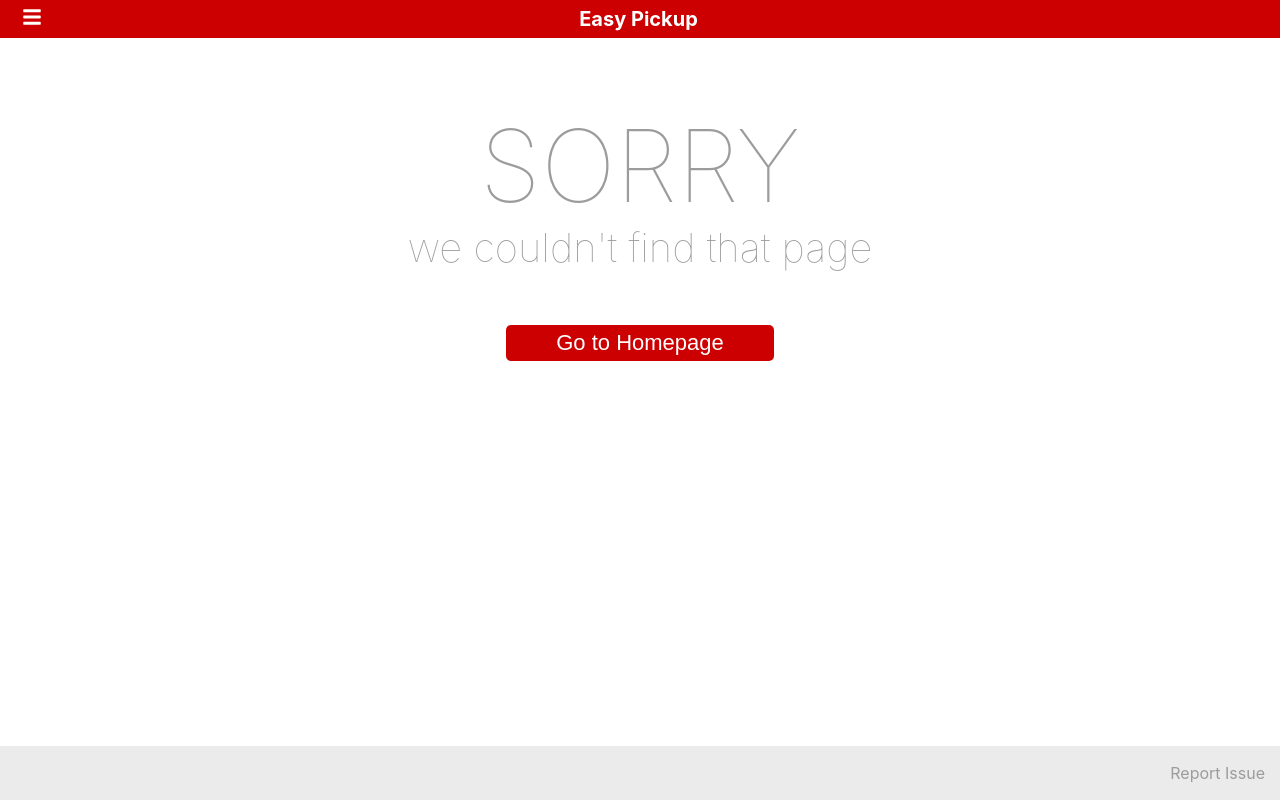
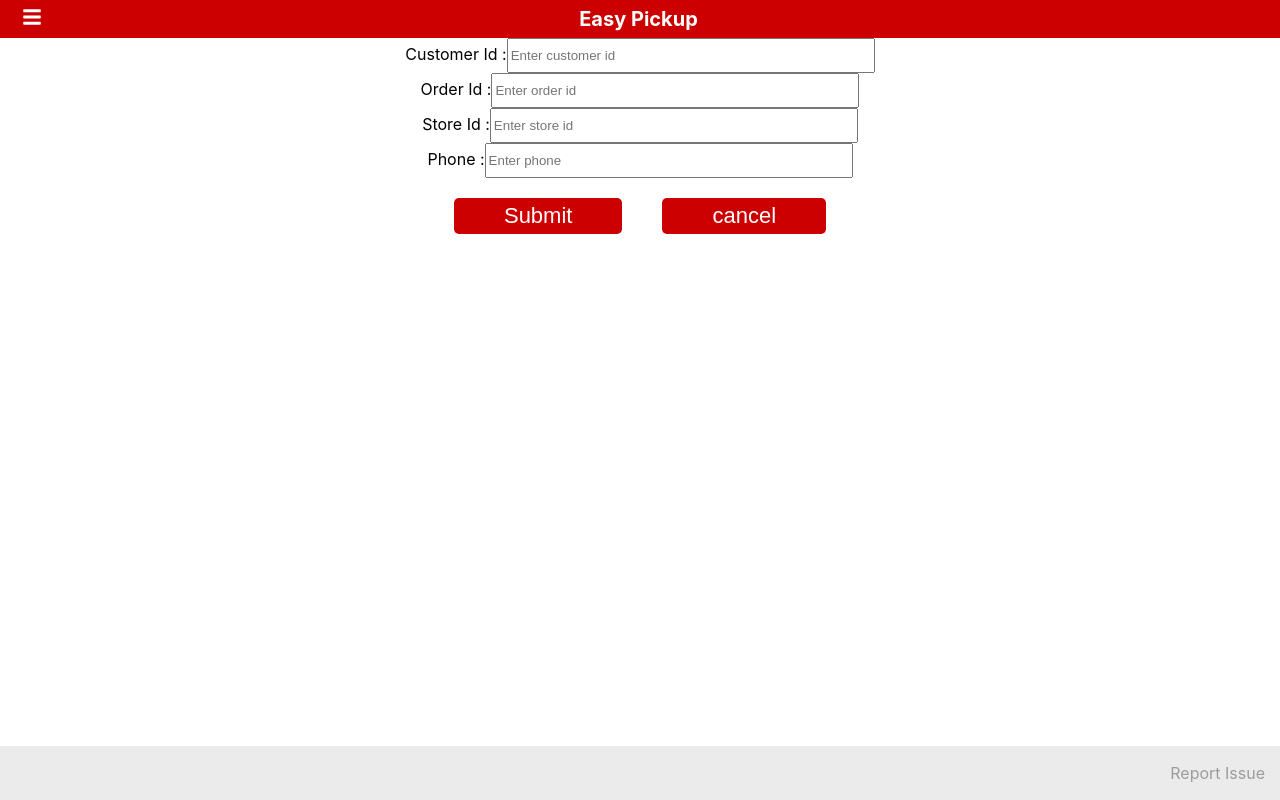
Before and after one commit to MNishita/pick-up-elevator, a React (Create React App) app: page /post in a window 1280 px wide. Built offline with nearby package versions, Linux system fonts and the light colour scheme; no server answers; a web font is replaced by a local one.

Commit message:
get request

```diff
--- a/package.json
+++ b/package.json
@@ -10,6 +10,8 @@
     "@testing-library/user-event": "^13.5.0",
     "axios": "^0.27.2",
     "babel-plugin-macros": "^3.1.0",
+    "cors": "^2.8.5",
+    "http-proxy-middleware": "^2.0.6",
     "json-server": "^0.17.0",
     "qrcode.react": "^3.1.0",
     "react": "^18.2.0",
--- a/src/App.js
+++ b/src/App.js
@@ -5,9 +5,9 @@ import Header from './components/header';
 import Footer from './components/bottombar';
 import Homepage from './pages/main/homepage';
 import Order from './pages/orders/orders';
-import OrderDetails from './pages/orderdetails/order-details';
 import PageNotFound from './pages/404';
 import QRgererator from './pages/QRdetails/Qr';
+import AddOrder from './services/postOrders'
 
 import { QueryClientProvider, QueryClient ,useMutation,useQueryClient,
   useQuery} from '@tanstack/react-query'
@@ -18,16 +18,16 @@ const queryClient = new QueryClient()
 function App() {
   return (
     <QueryClientProvider client={queryClient}>
-      {/* <Todos /> */}
+
       <div className="App">
         <Header />
         <Router>
           <Routes>
             <Route path='/' element={<Homepage />} />
             <Route path='/homepage' element={<Homepage />} />
-            <Route path='/orders' element={<Order />} />
-            <Route path='/orders/:orderId' element={<OrderDetails />} />
+            <Route path='/order' element={<Order />} />
             <Route path='/qr' element={<QRgererator />} />
+            <Route path='/post' element={<AddOrder />}/>
             <Route path='/*' element={<PageNotFound />} />
           </Routes>
         </Router>
--- a/src/index.js
+++ b/src/index.js
@@ -7,7 +7,7 @@ import reportWebVitals from './reportWebVitals';
 const root = ReactDOM.createRoot(document.getElementById('root'));
 root.render(
   <React.StrictMode>
-    <App />
+      <App />
   </React.StrictMode>
 );
 
--- a/src/pages/main/homepage.css
+++ b/src/pages/main/homepage.css
@@ -27,6 +27,26 @@
     font-size: medium;
 }
 
+.alert{
+    padding: 20px;
+    background-color: aqua;
+    color:#f6f6f6;
+    opacity:1;
+    transition:opacity 0.6s;
+    margin-bottom: 15px;
+}
+
+.closebtn{
+    margin-left:15px;
+    color:white;
+    font-weight: bold;
+    float:right;
+    font-size:22px;
+    line-height:20px;
+    cursor: pointer;
+    transition:0.3s;
+
+}
 @media screen and (max-width:570px) {
     .main-container {
         margin: 0px 10px;
--- a/src/pages/main/homepage.js
+++ b/src/pages/main/homepage.js
@@ -21,18 +21,17 @@ function Homepage() {
                                 {/* <option value="email">email</option>
                                 <option value="phone">phone no</option>
                                 <option selected value="user_id">user id</option> */}
-                                <option value="order_id">order id</option>
+                                <option value="customer_id">customer id</option>
                             </select>
                         </label>
                         <input type="text" name="text" value={id} className="form-text" onChange={(e)=> setId(e.target.value)}/>
                     </div>
                     <span>
-                        <button  disabled={!id} onClick={()=>{
+                        <button  type='submit' disabled={!id} onClick={()=>{
                             if(parseInt(Number(id))==id && !isNaN(parseInt(id,10)))
-                                navigate("/orders")
-                            else
-                            navigate("/error")
+                                 navigate("/order")
                         }}>
+
                             Search
                         </button>
                     </span>
--- a/src/pages/orderdetails/order-details.js
+++ /dev/null
@@ -1,14 +0,0 @@
-import React from "react";
-import {useLocation} from "react-router-dom";
-
-function OrderDetails() {
-    const location = useLocation();
-    return(
-        <div>
-            <h2>
-                Welcome {location.pathname}
-            </h2>
-        </div>
-    )
-}
-export default OrderDetails
--- a/src/pages/orders/orders.js
+++ b/src/pages/orders/orders.js
@@ -9,10 +9,10 @@ import { getOrders } from '../../services/getOrders/index'
 
 function Order() {
     let navigate = useNavigate();
-    const { isLoading, data, isError, error } = useQuery(['orders'], getOrders)
+    const { isLoading, data, isError, error } = useQuery(['users'], async()=>await getOrders(300));
 
     console.log("debug", isLoading)
-    console.log(data)
+    console.log("data",data)
 
     console.log(error, isError)
 
@@ -30,19 +30,19 @@ function Order() {
                             <section className="details">
                                 <div className="section-1">
                                     <div className="image">
-                                        <img src={Image} alt="{order.title}" height={140} width={140}></img>
+                                        <img src={Image} alt="" height={140} width={140}></img>
                                     </div>
                                     <div className="left">
-                                        <span>{order.title}</span><br></br>
-                                        <span>Qty : 1</span><br></br>
+                                        <span>{order.item_description}</span><br></br>
+                                        <span>{order.quantity}</span><br></br>
                                         <span>Payment Type : Card</span>
                                     </div>
                                     <div className="right">
                                         <span>Status :
-                                            <span style={{ color: "#F69C49" }}> In Transit</span>
+                                            <span style={{ color: "#F69C49" }}> {order.order_status}</span>
                                         </span>
                                         <span className="payment">
-                                            {order.completed}
+                                            {order.payment_status}
                                             <img style={{ paddingLeft: 15 }} src={Tick} height={17} ></img>
                                         </span>
                                     </div>
@@ -51,7 +51,7 @@ function Order() {
                                 <div className="section-2">
                                     <div className="text">
                                         <span>Subtotal</span>
-                                        <span>$54.90</span>
+                                        <span>{order.order_amount}</span>
                                     </div>
                                     <div className="text">
                                         <span>Delivery</span>
@@ -63,13 +63,13 @@ function Order() {
                                     </div>
                                     <div className="text" id="bottom">
                                         <span>Total</span>
-                                        <span>$55.65</span>
+                                        <span>{order.order_amount}</span>
                                     </div>
                                 </div>
                             </section>
 
                             <div>
-                                    <button class="tooltip" disabled={order.completed===false} onClick={() =>{
+                                    <button class="tooltip" disabled={order.payment_status==='UNPAID'} onClick={() =>{
                                         navigate('/qr')
                                     }}>
                                         Generate Pickup code
@@ -94,85 +94,3 @@ function Order() {
     )
 }
 export default Order
-
-
-// import React from "react";
-// // import "./order-details.css";
-// import Image from "../../assets/image.svg";
-// import Tick from "../../assets/tick.svg";
-// import Qr from "../../assets/qrcode.svg";
-// import {useState,useEffect} from 'react';
-// import OrderService from "../../services/service/index.js"
-
-
-
-// function Order() {
-//     const [data,setData]= useState(true);
-
-
-
-//     useEffect(() => {
-//         OrderService.getOrderDetails().then((res)=>{
-//             setData(res.data)
-//         })
-//     },[])
-//     return(
-//     <div>
-//      <p className="head" >Order Pickup</p>
-//     <div className="container">
-
-//         {data.map((order) =>{  return <div key={order.id}>
-//             <section className="details">
-//                 <div className="section-1">
-//                     <div className="image">
-//                         <img src={Image} alt={order.name} height={140} width={140}></img>
-//                     </div>
-//                     <div className="left">
-//                         <span>{order.name}</span><br></br>
-//                         <span>{order.quantity}</span><br></br>
-//                         <span>{order.payment_type}</span>
-//                     </div>
-//                     <div className="right">
-//                         <span>Status :
-//                             <span style={{color:"#F69C49"}}> {order.order_status}</span>
-//                         </span>
-//                         <span className="payment">
-//                             {order.payment_status}
-//                             <img style={{paddingLeft:15}} src={Tick} height={17} ></img>
-//                         </span>
-//                     </div>
-//                 </div>
-//                 <div class="section-2">
-//                     <div className="text">
-//                     <span>Subtotal</span>
-//                     <span>{order.total}</span>
-//                     </div>
-//                     <div className="text">
-//                     <span>Delivery</span>
-//                     <span>{order.delivery}</span>
-//                     </div>
-//                     <div className="text">
-//                     <span>Estimated tax</span>
-//                     <span>{order.tax}</span>
-//                     </div>
-//                     <div className="text" id="bottom">
-//                     <span>Total</span>
-//                     <span>{order.total}</span>
-//                     </div>
-//                 </div><br></br><br></br>
-//             </section>
-//             </div>
-//         })}
-
-
-//         <div>
-//             <button class="button">
-//                 <span className="button-text">Ready to Pick</span>
-//                 <img className="qr" src={Qr}></img>
-//             </button>
-//         </div>
-//     </div>
-//     </div>
-//     )
-// }
-// export default Order
--- a/src/services/getOrders/index.js
+++ b/src/services/getOrders/index.js
@@ -1,7 +1,6 @@
 import axios from 'axios'
 
-
-export const getOrders = () => {
-
-    return axios.get('https://jsonplaceholder.typicode.com/todos/')
+export const getOrders = async(customer_id) => {
+    const response =await axios.get(`http://localhost:8080/aggregator_api/v1/get_orders/customer_id/${customer_id}`);
+    return response;
 }
--- /dev/null
+++ b/src/services/postOrders/index.css
@@ -0,0 +1,4 @@
+.main-container{
+    margin: 100px 50px;
+    margin-top: -70px;
+}
--- /dev/null
+++ b/src/services/postOrders/index.js
@@ -0,0 +1,111 @@
+import axios from 'axios';
+import React, { useState, useEffect } from 'react'
+import { useNavigate, useParams } from 'react-router-dom';
+const baseURL='https://jsonplaceholder.typicode.com/todos/';
+
+export default function AddOrder() {
+
+    const [customer_id, setCustomerId] = useState('');
+    const [order_id, setOrderId] = useState('');
+    const [store_id, setStoreId] = useState('');
+    const [phone, setPhone] = useState('');
+    const Navigate = useNavigate();
+    const { id } = useParams();
+
+
+    const UpdateOrder = (e) => {
+        e.preventDefault();
+
+        const order = { customer_id, order_id, store_id, phone }
+
+            // axios.post(baseURL,order).then((response) => {
+            //     console.log("updated")
+            // }).catch(error => {
+            //     console.log(error)
+            // })
+
+            console.log("updated")
+
+
+    }
+
+    useEffect(() => {
+
+        axios.get(baseURL+'/'+id).then((response) => {
+            setCustomerId(response.data.customer_id)
+            setOrderId(response.data.order_id)
+            setStoreId(response.data.store_id)
+            setPhone(response.data.phone)
+        }).catch(error => {
+            console.log(error)
+        })
+    }, [])
+
+
+    return (
+
+            <div>
+                <form>
+
+                    <div class="customerid">
+                        <label > Customer Id :</label>
+                        <input
+                            type="text"
+                            placeholder="Enter customer id"
+                            name="customer_id"
+                            className="form-text"
+                            value={customer_id}
+                            onChange={(e) => setCustomerId(e.target.value)}
+                        >
+                        </input>
+                    </div>
+
+                    <div class="orderid">
+                        <label > Order Id :</label>
+                        <input
+                            type="text"
+                            placeholder="Enter order id"
+                            name="order_id"
+                            className="form-text"
+                            value={order_id}
+                            onChange={(e) => setOrderId(e.target.value)}
+                        >
+                        </input>
+                    </div>
+
+                    <div class="storeid">
+                        <label > Store Id :</label>
+                        <input
+                            type="text"
+                            placeholder="Enter store id"
+                            name="store_id"
+                            className="form-text"
+                            value={store_id}
+                            onChange={(e) => setStoreId(e.target.value)}
+                        >
+                        </input>
+                    </div>
+
+                    <div class="phone">
+                        <label > Phone :</label>
+                        <input
+                            type="text"
+                            placeholder="Enter phone"
+                            name="phone"
+                            className="form-text"
+                            value={phone}
+                            onChange={(e) => setPhone(e.target.value)}
+                        >
+                        </input>
+                    </div>
+
+                    <span>
+                        <button  onClick={(e) => UpdateOrder(e)} >Submit </button>
+                        <button onClick={()=>{Navigate('/orders/123')}}>cancel</button>
+                    </span>
+
+                </form>
+                </div>
+
+    )
+}
```
Also changed, not shown: src/pages/orderdetails/order-details.css (deleted), 1 other file (tests, documents, lock files or other folders).
